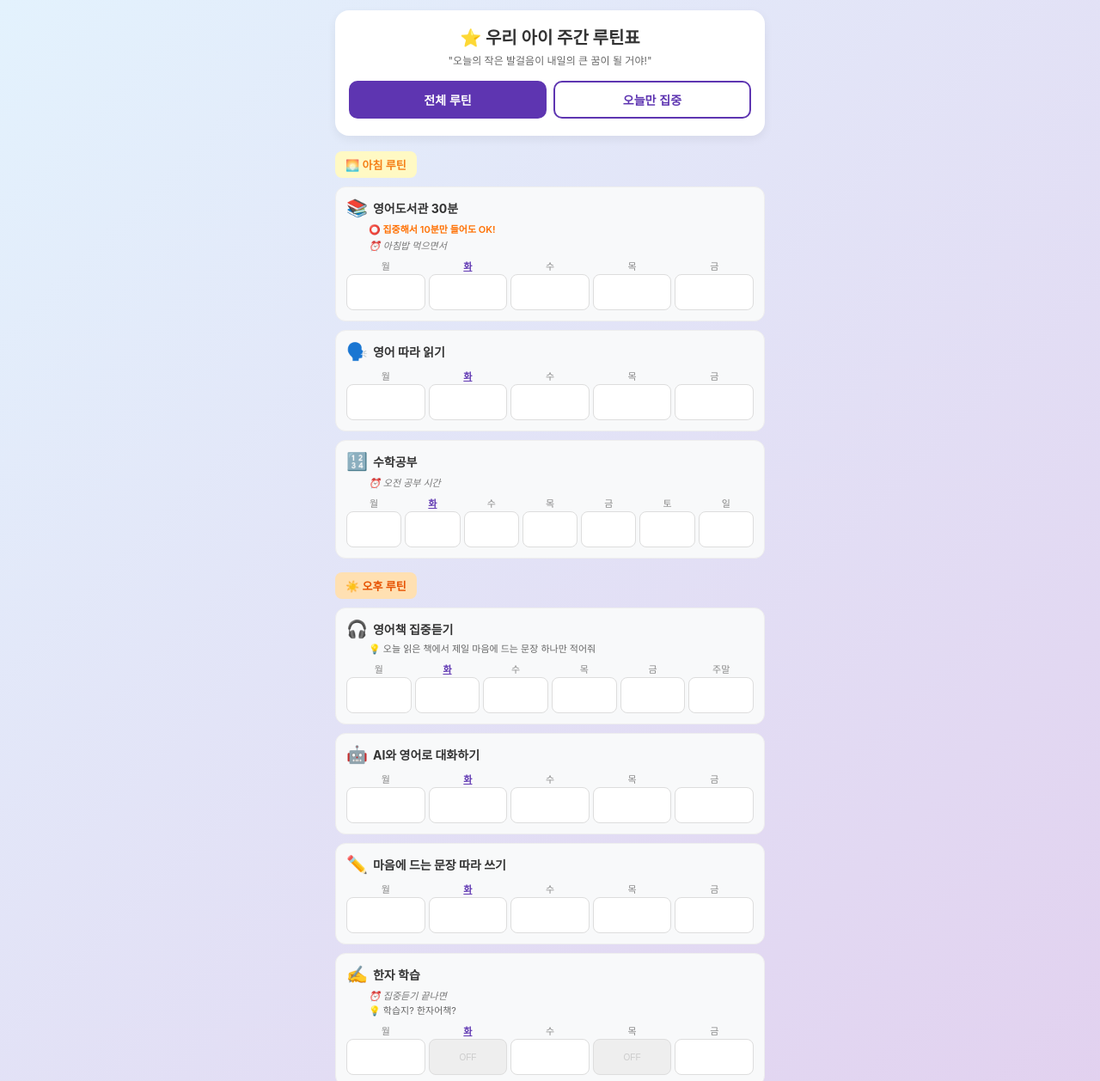
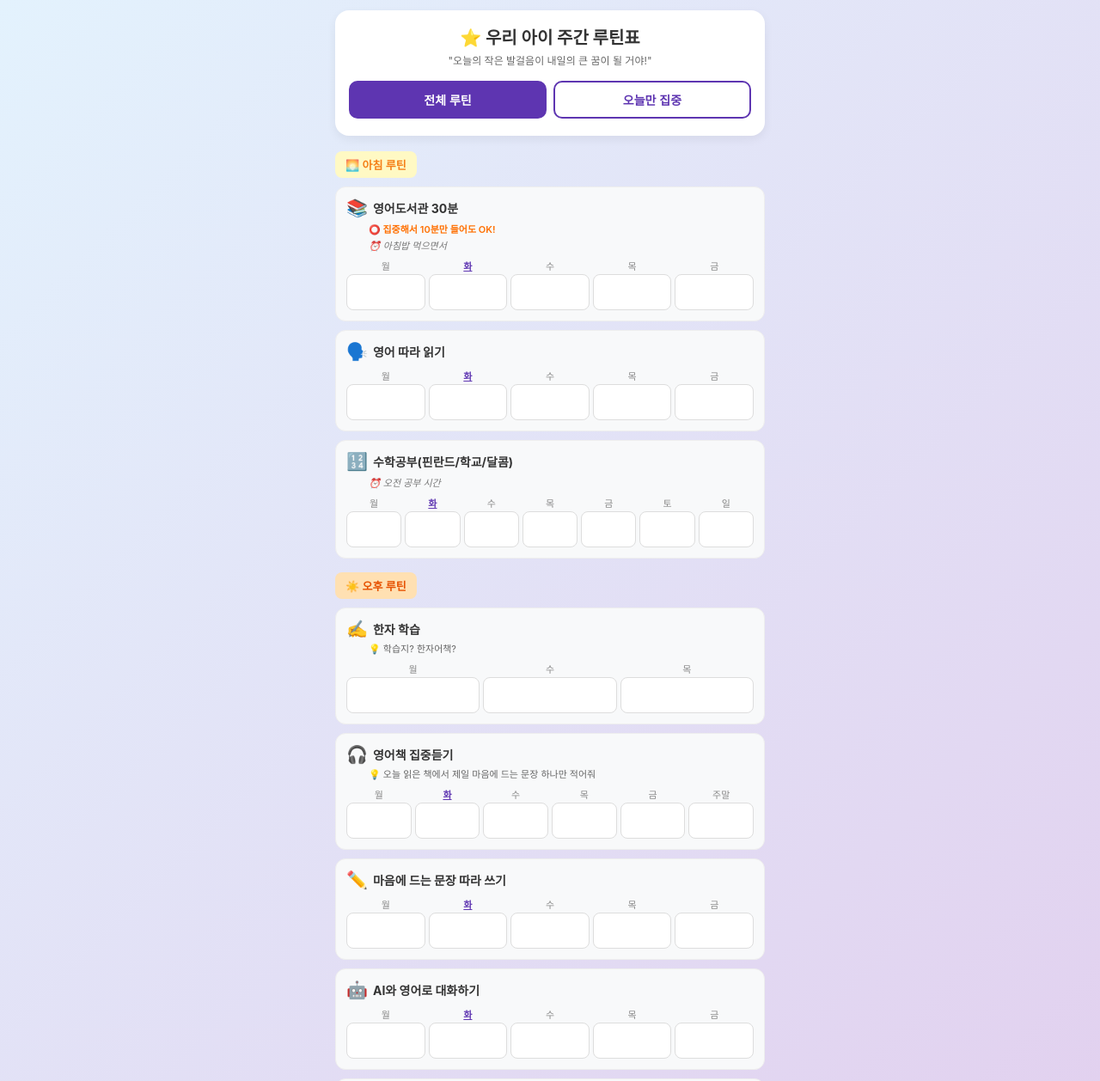
Before and after one commit to yangzimury-cyber/routine_mobile, a plain HTML site: page index.html in a window 1280 px wide. Shown: the top 1258 px of the page at 86% size. Drawn offline with Linux system fonts and the light colour scheme.

Commit message:
Update index.html

```diff
--- a/index.html
+++ b/index.html
@@ -72,6 +72,7 @@
         .days-grid.seven-days { grid-template-columns: repeat(7, 1fr); }
         .days-grid.six-days { grid-template-columns: repeat(6, 1fr); }
         .days-grid.five-days { grid-template-columns: repeat(5, 1fr); }
+        .days-grid.three-days { grid-template-columns: repeat(3, 1fr); }
         .days-grid.weekend-only { grid-template-columns: repeat(2, 1fr); }
 
         .day-box { display: flex; flex-direction: column; align-items: center; gap: 2px; }
@@ -185,22 +186,24 @@
         const fullWeekList = ['월', '화', '수', '목', '금', '토', '일'];
         const sixDayList = ['월', '화', '수', '목', '금', '주말'];
         const weekendList = ['토', '일'];
+        const hanjaList = ['월', '수', '목']; // 한자 전용 요일
+
         const todayIdx = (new Date().getDay() + 6) % 7;
         const todayName = fullWeekList[todayIdx];
         const todayLabel = todayIdx >= 5 ? '주말' : todayName;
 
-        // [수정 포인트] 오후 루틴: 영어책 집중듣기 바로 아래에 'AI와 영어로 대화하기' 추가
+        // [수정 완료] 오후 루틴 순서 및 한자 요일(월, 수, 목) 변경
         const routineData = {
             morning: [
                 { id: 'english', name: '영어도서관 30분', emoji: '📚', trigger: '아침밥 먹으면서', effort: '집중해서 10분만 들어도 OK!', allowSick: true },
                 { id: 'english_read_along', name: '영어 따라 읽기', emoji: '🗣️', weekdayOnly: true, allowSick: true },
-                { id: 'math_all', name: '수학공부', emoji: '🔢', trigger: '오전 공부 시간', weekendEnabled: true, allowSick: true }
+                { id: 'math_all', name: '수학공부(핀란드/학교/달콤)', emoji: '🔢', trigger: '오전 공부 시간', weekendEnabled: true, allowSick: true }
             ],
             afternoon: [
+                { id: 'hanja', name: '한자 학습', emoji: '✍️', customDays: hanjaList, instruction: '학습지? 한자어책?', allowSick: true },
                 { id: 'english_listening', name: '영어책 집중듣기', emoji: '🎧', instruction: '오늘 읽은 책에서 제일 마음에 드는 문장 하나만 적어줘', isSixDay: true, allowSick: true },
+                { id: 'english_write_sentence', name: '마음에 드는 문장 따라 쓰기', emoji: '✏️', weekdayOnly: true, allowSick: true },
                 { id: 'ai_english_talk', name: 'AI와 영어로 대화하기', emoji: '🤖', weekdayOnly: true, allowSick: true },
-                { id: 'english_write_sentence', name: '마음에 드는 문장 따라 쓰기', emoji: '✏️', weekdayOnly: true, allowSick: true },
-                { id: 'hanja', name: '한자 학습', emoji: '✍️', trigger: '집중듣기 끝나면', instruction: '학습지? 한자어책?', offDays: [1, 3], allowSick: true },
                 { id: 'reading_combined', name: '독서 시간', emoji: '📖', trigger: '읽고 싶은 책 자유롭게 꺼내기', weekendEnabled: true, allowSick: true },
                 { id: 'ringfit', name: '운동 (러닝/링핏)', emoji: '🏃', trigger: '식후 한 시간 뒤', weekendEnabled: true, allowSick: true }
             ]
@@ -248,7 +251,7 @@
         function showPopup(m) { const p = document.getElementById('popup'); p.textContent = m; p.style.display = 'block'; setTimeout(() => p.style.display = 'none', 1800); }
 
         function createCard(r) {
-            let days = r.weekendEnabled ? fullWeekList : (r.weekdayOnly ? weekdayList : (r.weekendOnly ? weekendList : (r.isSixDay ? sixDayList : weekdayList)));
+            let days = r.customDays ? r.customDays : (r.weekendEnabled ? fullWeekList : (r.weekdayOnly ? weekdayList : (r.weekendOnly ? weekendList : (r.isSixDay ? sixDayList : weekdayList))));
             let currentCheckLabel = r.isSixDay ? todayLabel : todayName;
             if (currentFilter === 'today' && !days.includes(currentCheckLabel)) return '';
 
@@ -268,7 +271,7 @@
 
             if (currentFilter === 'today' && !r.isSixDay && r.offDays?.includes(todayIdx)) return '';
 
-            let gridClass = currentFilter === 'today' ? '' : (days.length === 7 ? 'seven-days' : (days.length === 6 ? 'six-days' : (days.length === 2 ? 'weekend-only' : 'five-days')));
+            let gridClass = currentFilter === 'today' ? '' : (days.length === 7 ? 'seven-days' : (days.length === 6 ? 'six-days' : (days.length === 3 ? 'three-days' : (days.length === 2 ? 'weekend-only' : 'five-days'))));
 
             return `<div class="routine-card">
                 <div class="routine-header">
```
